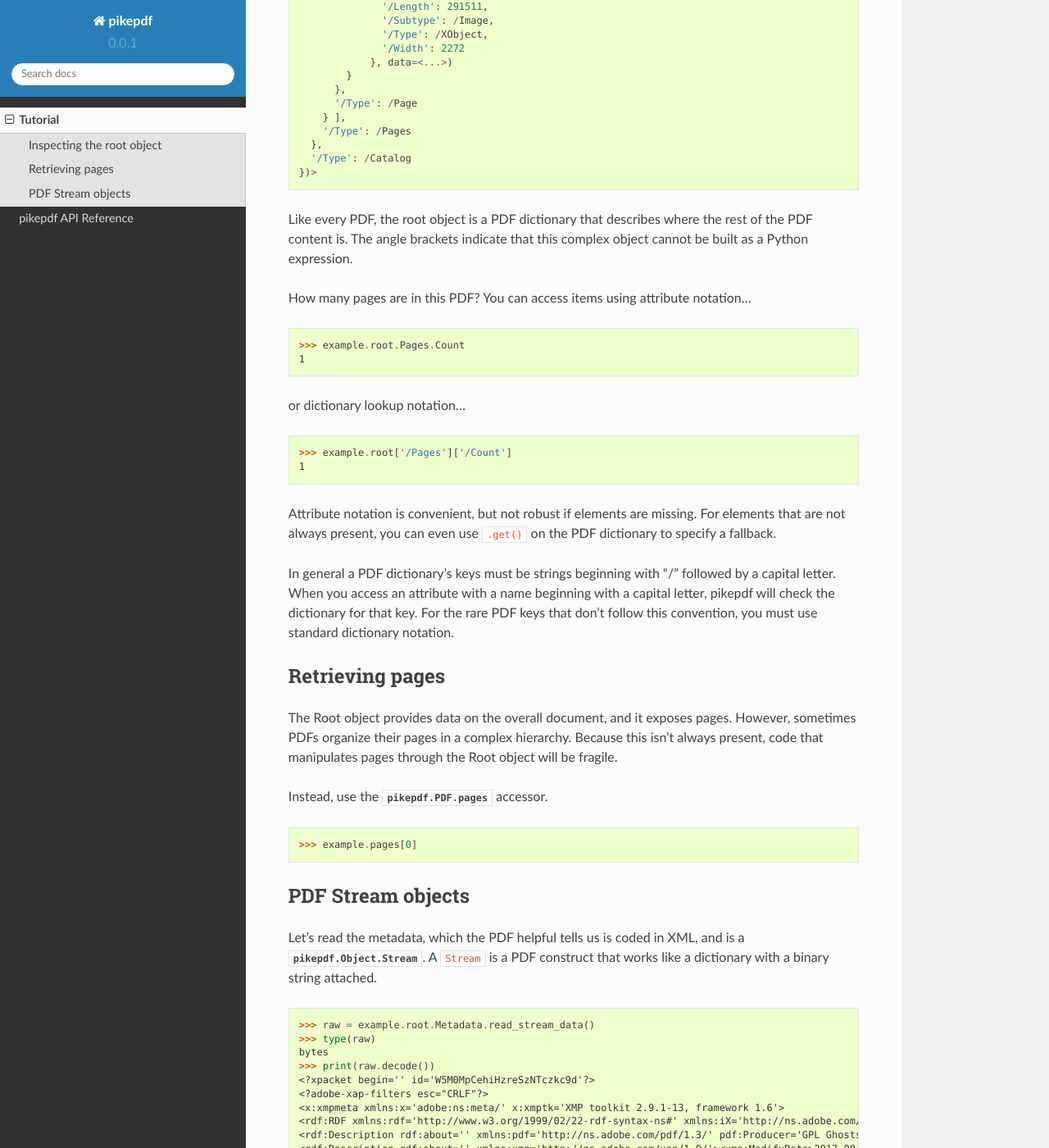
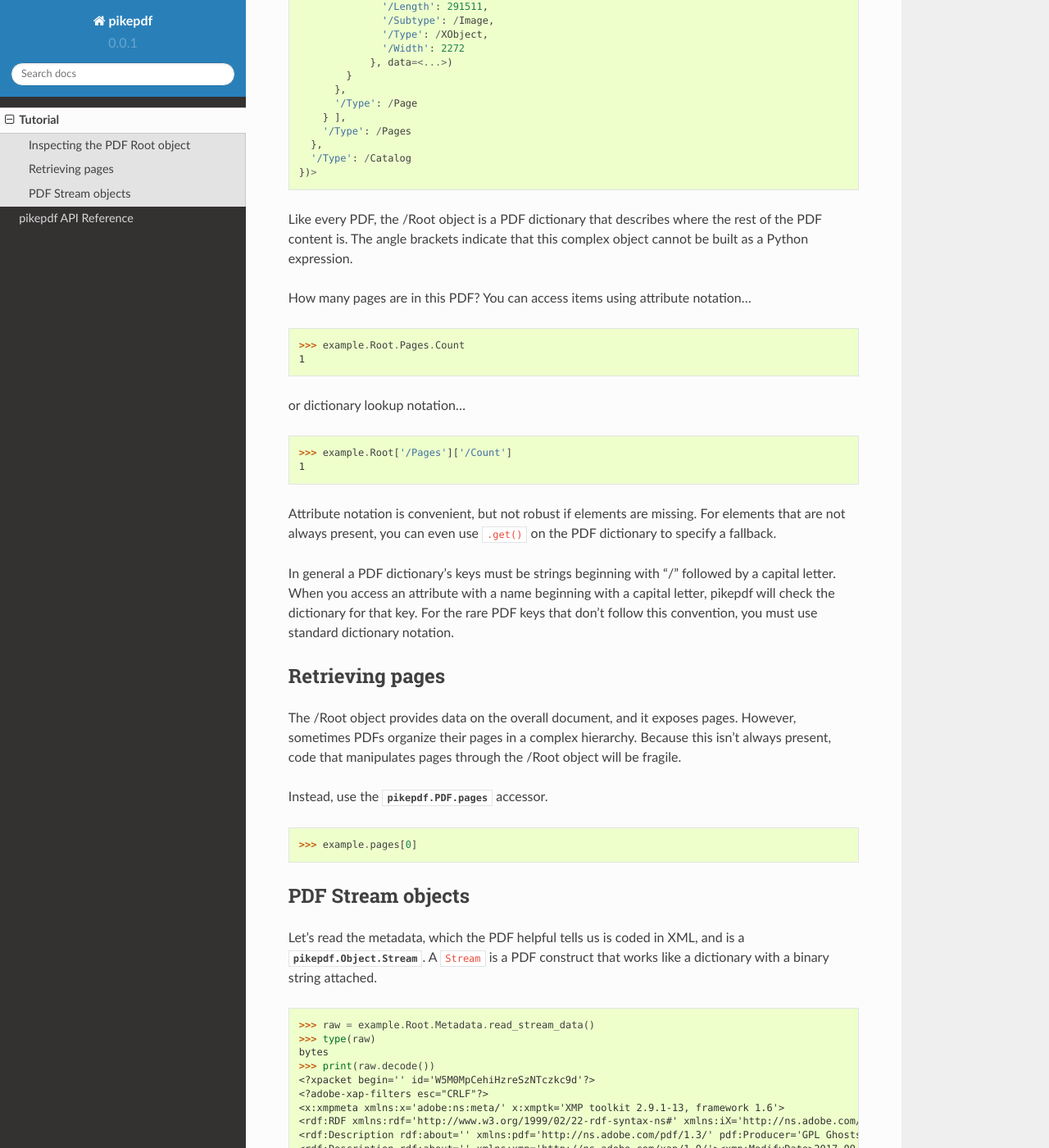
Before and after one commit to pikepdf/pikepdf, a Sphinx documentation site: the page built from docs/tutorial.rst, in a window 1280 px wide and 1400 px high, scrolled down 974 px. Shown: the whole window at 82% size. Built offline with Sphinx 7.4.7 and the Read the Docs theme 2.0.0, drawn with Linux system fonts in a browser that asks for light colours; some of the changed text lies outside the part shown.

Commit message:
Allow .Root and .root for accessing the root object

```diff
--- a/docs/tutorial.rst
+++ b/docs/tutorial.rst
@@ -20,15 +20,15 @@ The PDF class API follows the example of the widely-used
 there is no default constructor since the arguments used for creation and
 opening are different.
 
-Inspecting the root object
+Inspecting the PDF Root object
 --------------------------
 
-Open a PDF and see what is inside the root object.
+Open a PDF and see what is inside the /Root object.
 
 .. code-block:: python
 
    >>> example = PDF.open('tests/resources/sandwich.pdf')
-   >>> example.root
+   >>> example.Root
    <pikepdf.Object.Dictionary({
     '/Metadata': pikepdf.Object.Stream(stream_dict={
         '/Length': 3308,
@@ -64,7 +64,7 @@ Open a PDF and see what is inside the root object.
     '/Type': /Catalog
   })>
 
-Like every PDF, the root object is a PDF dictionary that describes where
+Like every PDF, the /Root object is a PDF dictionary that describes where
 the rest of the PDF content is. The angle brackets indicate that this
 complex object cannot be built as a Python expression.
 
@@ -73,14 +73,14 @@ notation...
 
 .. code-block:: python
 
-   >>> example.root.Pages.Count
+   >>> example.Root.Pages.Count
    1
 
 or dictionary lookup notation...
 
 .. code-block:: python
 
-   >>> example.root['/Pages']['/Count']
+   >>> example.Root['/Pages']['/Count']
    1
 
 Attribute notation is convenient, but not robust if elements are missing.
@@ -96,9 +96,9 @@ must use standard dictionary notation.
 Retrieving pages
 ----------------
 
-The Root object provides data on the overall document, and it exposes pages.
+The /Root object provides data on the overall document, and it exposes pages.
 However, sometimes PDFs organize their pages in a complex hierarchy. Because
-this isn't always present, code that manipulates pages through the Root
+this isn't always present, code that manipulates pages through the /Root
 object will be fragile.
 
 Instead, use the :attr:`pikepdf.PDF.pages` accessor.
@@ -117,7 +117,7 @@ that works like a dictionary with a binary string attached.
 
 .. code-block:: python
 
-   >>> raw = example.root.Metadata.read_stream_data()
+   >>> raw = example.Root.Metadata.read_stream_data()
    >>> type(raw)
    bytes
    >>> print(raw.decode())
```
Also changed, not shown: 1 other file.
